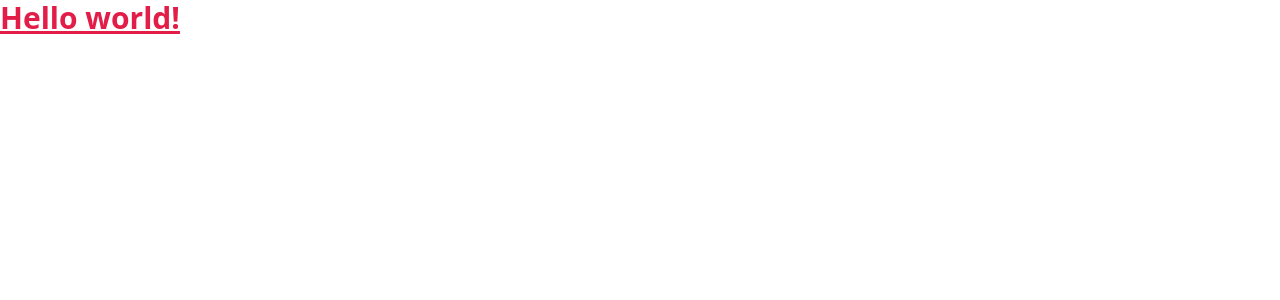
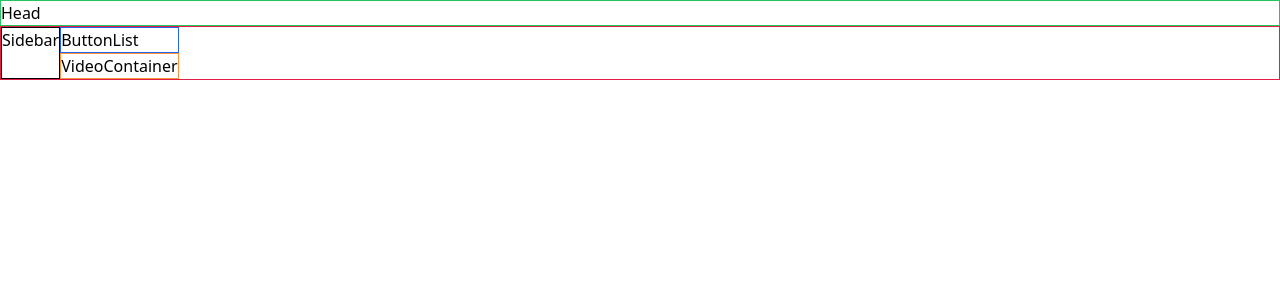
Before and after one commit to Dityaa26/youtube-clone, a React (Vite) app: page / in a window 1280 px wide. Shown: the top 300 px of the page. Built offline with nearby package versions, Linux system fonts and the light colour scheme.

Commit message:
Created required components and made skeleton of our project

```diff
--- a/src/App.jsx
+++ b/src/App.jsx
@@ -1,9 +1,25 @@
+import Body from "./components/Body";
+import Head from "./components/Head";
+
 function App() {
 
 
   return (
     <>
-      <h1 className="text-3xl font-bold underline text-rose-600">Hello world!</h1>
+      <Head />
+      <Body />
+      {
+        /*
+          Head
+          Body
+            Sidebar
+              MenuItems
+            MainContainer
+              btnList
+              VideoContainer
+                VideoCards
+        */
+      }
     </>
   );
 }
--- /dev/null
+++ b/src/components/Body.jsx
@@ -0,0 +1,14 @@
+import React from "react";
+import Sidebar from "./Sidebar";
+import MainContainer from "./MainContainer";
+
+const Body = () => {
+  return (
+    <div className="flex border border-rose-600">
+      <Sidebar />
+      <MainContainer />
+    </div>
+  );
+};
+
+export default Body;
--- /dev/null
+++ b/src/components/ButtonList.jsx
@@ -0,0 +1,9 @@
+import React from 'react'
+
+const ButtonList = () => {
+  return (
+    <div className='border border-blue-600'>ButtonList</div>
+  )
+}
+
+export default ButtonList
--- /dev/null
+++ b/src/components/Head.jsx
@@ -0,0 +1,9 @@
+import React from 'react'
+
+const Head = () => {
+  return (
+    <div className='border border-green-500'>Head</div>
+  )
+}
+
+export default Head
--- /dev/null
+++ b/src/components/MainContainer.jsx
@@ -0,0 +1,14 @@
+import React from "react";
+import ButtonList from "./ButtonList";
+import VideoContainer from "./VideoContainer";
+
+const MainContainer = () => {
+  return (
+    <div className="flex flex-col">
+      <ButtonList />
+      <VideoContainer />
+    </div>
+  );
+};
+
+export default MainContainer;
--- /dev/null
+++ b/src/components/Sidebar.jsx
@@ -0,0 +1,9 @@
+import React from 'react'
+
+const Sidebar = () => {
+  return (
+    <div className='border border-black'>Sidebar</div>
+  )
+}
+
+export default Sidebar
--- /dev/null
+++ b/src/components/VideoContainer.jsx
@@ -0,0 +1,9 @@
+import React from 'react'
+
+const VideoContainer = () => {
+  return (
+    <div className='border border-orange-400'>VideoContainer</div>
+  )
+}
+
+export default VideoContainer
```
